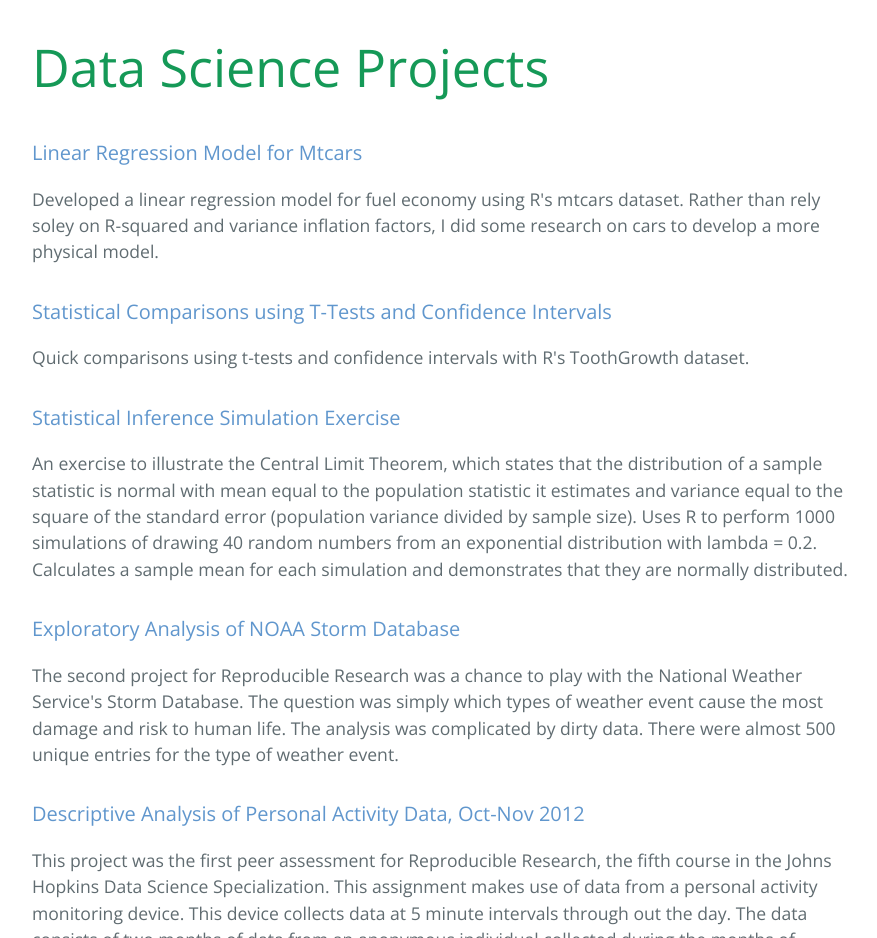
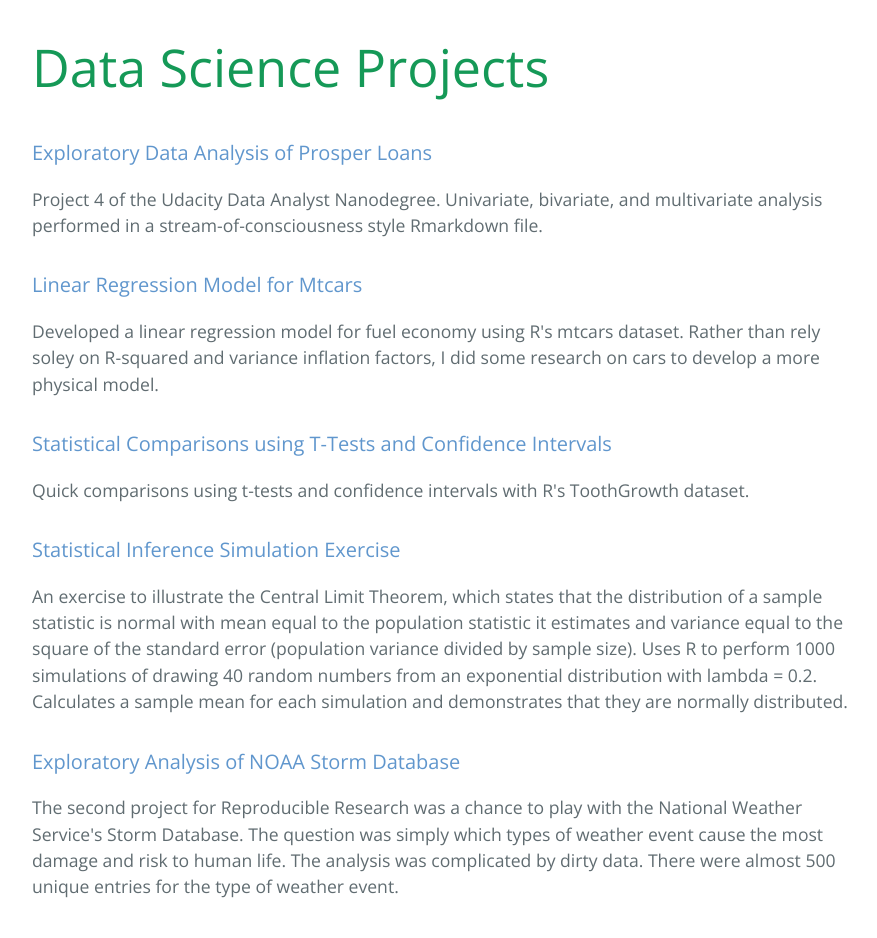
Before and after one commit to grace-pehl/grace-pehl.github.io, a plain HTML site: page index.html in a window 1280 px wide. Shown: the part 1280-2218 px from the top of the page, without its empty margins (192-1069 px from the left). Drawn offline with nearby package versions, Linux system fonts and the light colour scheme.

Commit message:
Prosper loan project added

```diff
--- a/index.html
+++ b/index.html
@@ -33,6 +33,7 @@
 <p>This site chronicles my growing knowledge of data science.  I am concurrently enrolled in the Data Analyst Nanodegree from Udacity and the specialization in data science offered by Johns Hopkins University and Coursera.  I am also working on a capstone in project management through UC, Irvine and studying to take the CAPM exam. </p>
 
  <h1 class="project-name">Data Science Projects</h1>
+ <h2 class="project-tagline"><a href="http://rpubs.com/grace-pehl/prosper">Exploratory Data Analysis of Prosper Loans</a></h2><p>Project 4 of the Udacity Data Analyst Nanodegree.  Univariate, bivariate, and multivariate analysis performed in a stream-of-consciousness style Rmarkdown file.</p>
  <h2 class="project-tagline"><a href="http://rpubs.com/grace-pehl/mtcars">Linear Regression Model for Mtcars</a></h2><p>Developed a linear regression model for fuel economy using R's mtcars dataset.  Rather than rely soley on R-squared and variance inflation factors, I did some research on cars to develop a more physical model.</p>
  <h2 class="project-tagline"><a href="http://rpubs.com/grace-pehl/tooth">Statistical Comparisons using T-Tests and Confidence Intervals</a></h2><p>Quick comparisons using t-tests and confidence intervals with R's ToothGrowth dataset.</p>
  <h2 class="project-tagline"><a href="http://rpubs.com/grace-pehl/statinf1">Statistical Inference Simulation Exercise</a></h2><p>An exercise to illustrate the Central Limit Theorem, which states that the distribution of a sample statistic is normal with mean equal to the population statistic it estimates and variance equal to the square of the standard error (population variance divided by sample size). Uses R to perform 1000 simulations of drawing 40 random numbers from an exponential distribution with lambda = 0.2. Calculates a sample mean for each simulation and demonstrates that they are normally distributed.</p>
```
